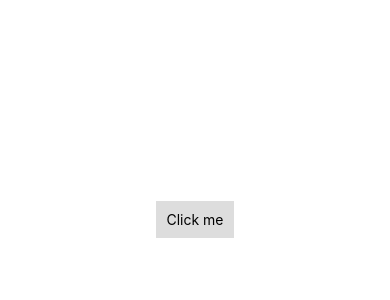
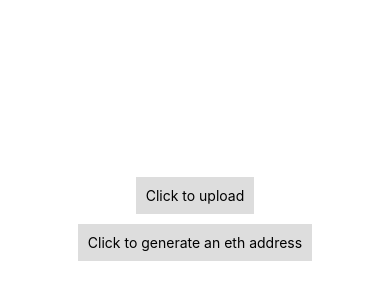
Before and after one commit to etsraphael/BasicRNFunctions, a React Native app: screen / in a window 390 px wide. Shown: the part 198-498 px from the top of the page. Built offline with nearby package versions, Linux system fonts and the light colour scheme.

Commit message:
cleaning code

```diff
--- a/App.js
+++ b/App.js
@@ -1,9 +1,8 @@
-import type { Node } from 'react';
 import React from 'react';
 import { SafeAreaView, StyleSheet } from 'react-native';
 import MainApp from './app/page/main-app.js';
 
-const App: () => Node = () => {
+const App = () => {
   return (
     <SafeAreaView style={styles.mainContainer}>
       <MainApp />
--- a/app/page/main-app.js
+++ b/app/page/main-app.js
@@ -38,11 +38,18 @@ class MainApp extends Component {
       });
   };
 
+  generateEthAddress = () => {
+    console.log('called')
+  }
+
   render() {
     return (
       <View style={styles.container}>
         <TouchableOpacity style={styles.button} onPress={this.onPress}>
-          <Text>Click me</Text>
+          <Text>Click to upload</Text>
+        </TouchableOpacity>
+        <TouchableOpacity style={styles.button} onPress={this.generateEthAddress}>
+          <Text>Click to generate an eth address</Text>
         </TouchableOpacity>
       </View>
     );
```
